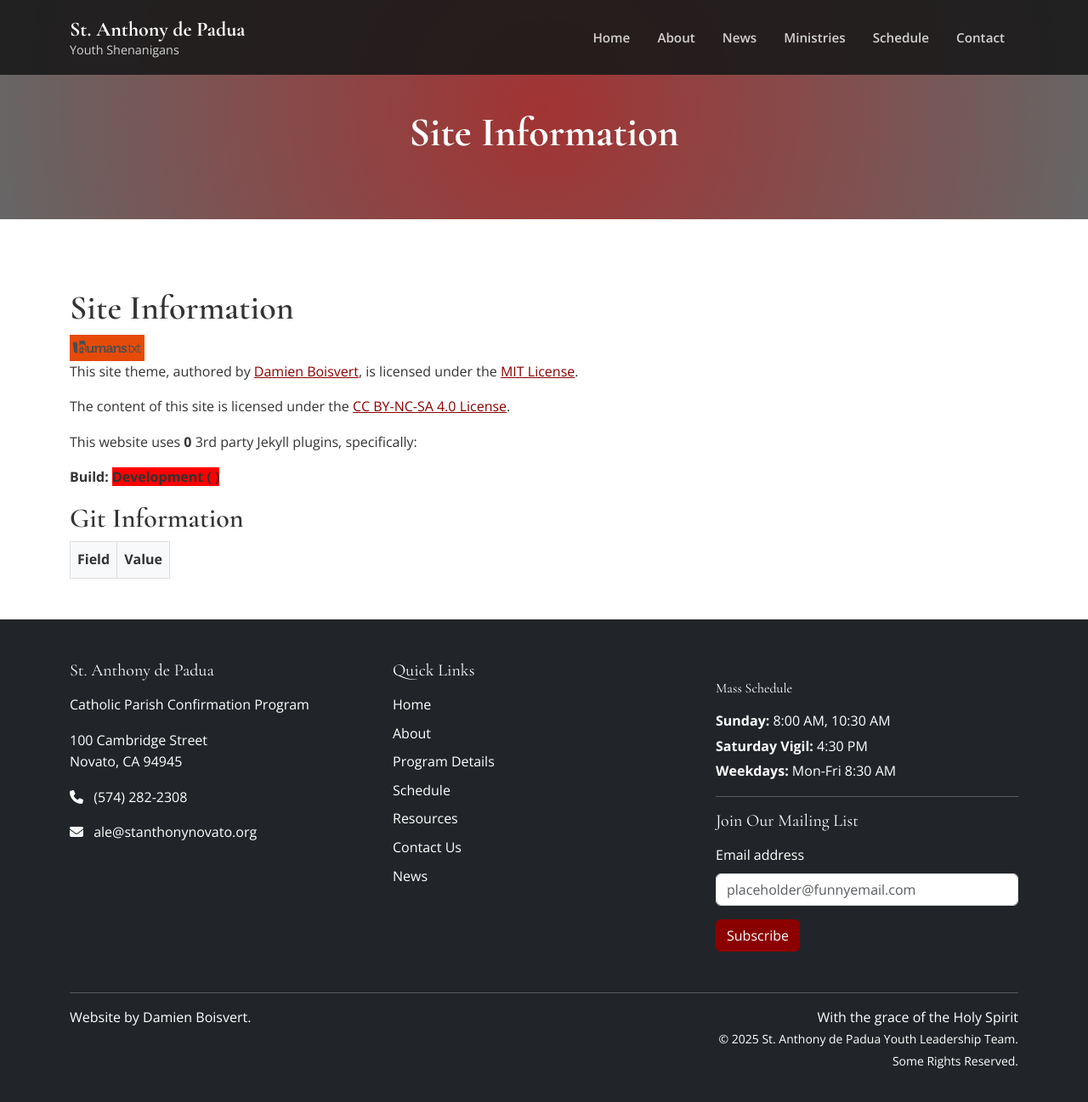
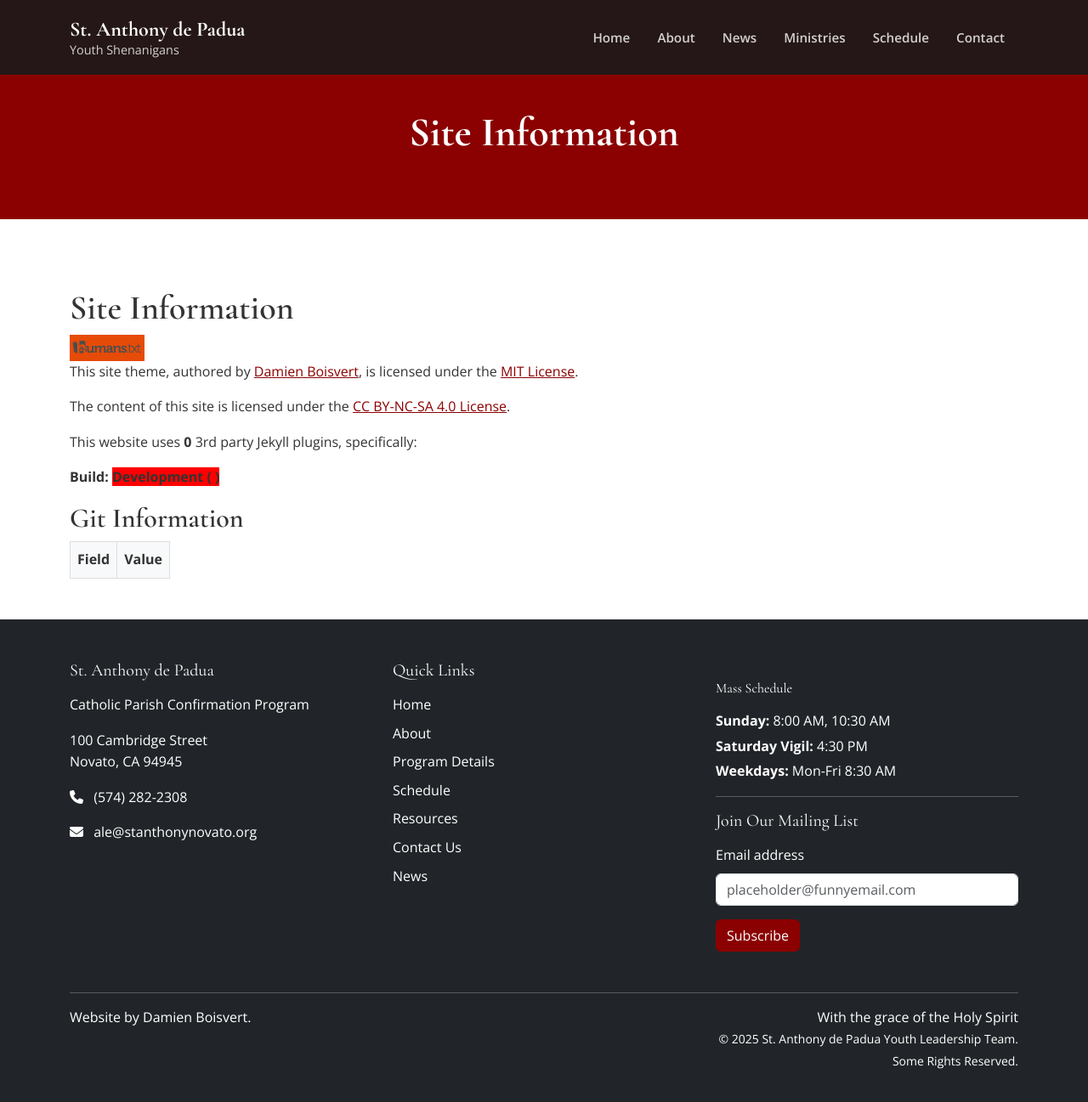
Before and after one commit to StAnthonyNovato/SAY-Website, a Jekyll site: the page built from pages/siteinfo.html, in a window 1280 px wide and 1309 px high. Shown: the top 1297 px of the window at 85% size. Built offline with Jekyll 4.4.1, drawn with Linux system fonts in a browser that asks for light colours.

Commit message:
feat: better header background

```diff
--- a/_sass/_sections.scss
+++ b/_sass/_sections.scss
@@ -118,7 +118,9 @@
     content: '';
     position: absolute;
     inset: 0;
-    background: radial-gradient(circle, rgb(139 0 0 / 80%) 0%, rgb(0 0 0 / 60%) 100%);
+    // svg: /assets/images/page-header-bg.svg
+    background: darkred;
+
     z-index: 1;
   }
 
```
